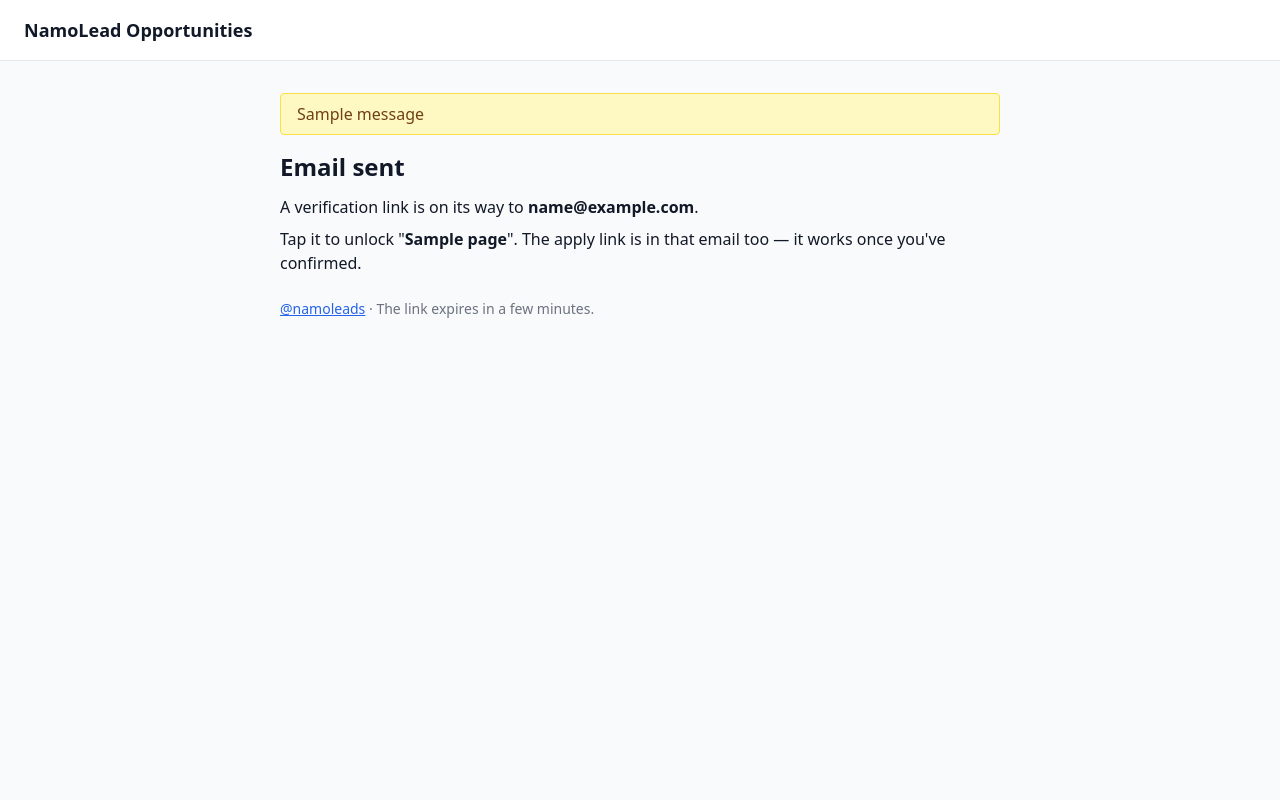
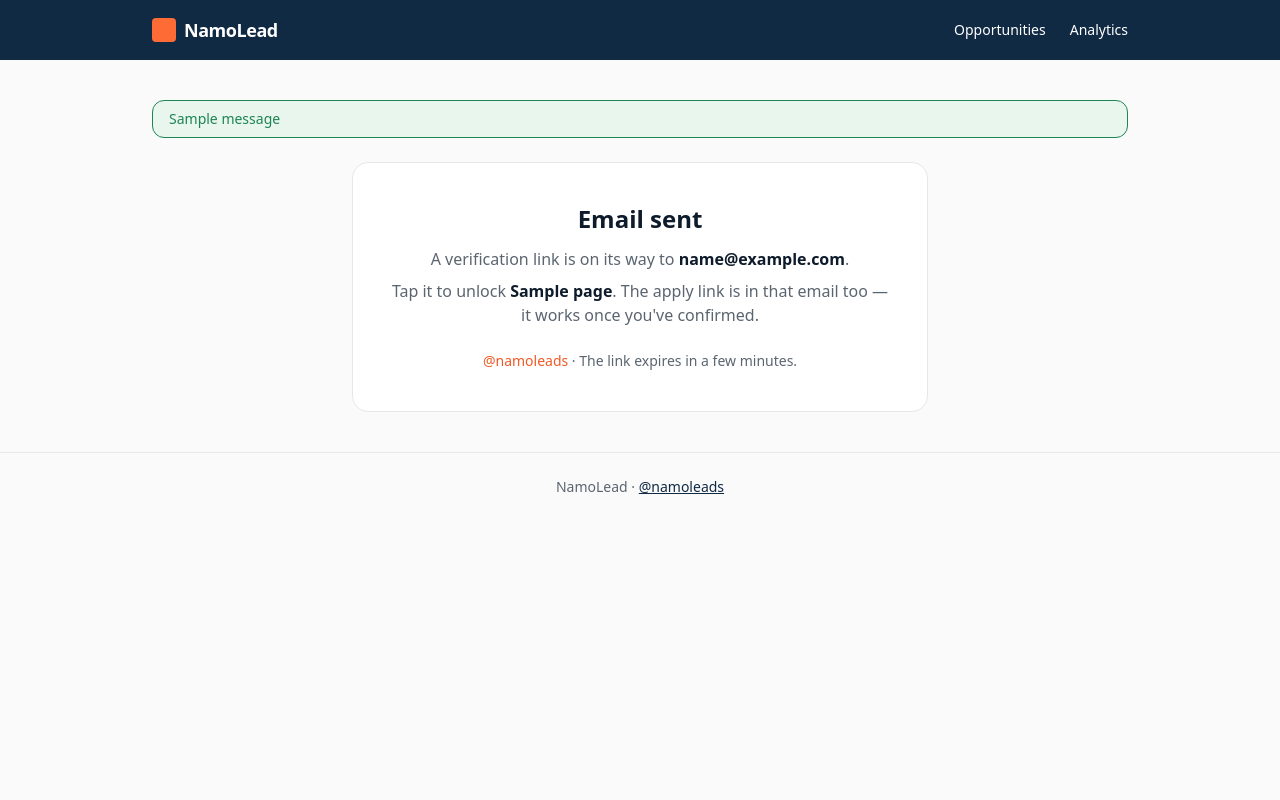
Before and after one commit to PranavAgarkar07/namolead, a Django app: template opportunities/templates/opportunities/unlock_email_sent.html in a window 1280 px wide. Run offline with Django 5.2, Linux system fonts and the light colour scheme; the template is opened without the code that fills it: most values are stand-ins (such as "Sample title", 1, 10 or a date in 2020); one stand-in notice (Sample message) is shown; some libraries are stand-ins or nearby versions.

Commit message:
feat: token-based component UI in orange/white/navy theme
Adds semantic design tokens (namolead/static/css/tokens.css), a reusable
component partial library (brand/nav/button/badge/card/message/stat-card/
empty-state/filter-chip), and refactors all 5 templates onto them. Navy
header band, white cards, orange reserved for interactive/CTA and the
dashboard Verified highlight. Use plain static storage in DEBUG so the
manifest no longer blocks dev.\n\nNo behavioral or data-model changes; 14/14 tests pass.

```diff
--- /dev/null
+++ b/namolead/static/css/tokens.css
@@ -0,0 +1,42 @@
+/* NamoLead design tokens — orange / white / navy */
+:root {
+  /* surfaces */
+  --surface: #fafafa;            /* page background */
+  --surface-2: #ffffff;          /* cards, panels */
+  --surface-3: #f4f5f7;          /* inset fills, hover tint */
+
+  /* ink */
+  --ink: #0d1b2a;                /* navy-blue text, headings */
+  --ink-muted: #5b6570;          /* secondary text */
+
+  /* navy (dominant) */
+  --navy: #102a43;
+  --navy-soft: #1c3d5f;
+  --navy-tint: rgba(16, 42, 67, 0.06);
+
+  /* orange (accent, interactive only) */
+  --orange: #ff6b35;
+  --orange-strong: #f05a24;
+  --orange-soft: #fff1ea;
+
+  /* state */
+  --success: #1f8454;
+  --success-soft: #e8f6ee;
+  --destructive: #d92d20;
+  --destructive-soft: #fdeceb;
+
+  /* borders / shadows */
+  --border: #e5e7eb;
+  --ring: rgba(255, 107, 53, 0.45);
+
+  /* shape */
+  --radius-sm: 6px;
+  --radius: 12px;
+  --radius-lg: 16px;
+  --radius-full: 9999px;
+
+  /* shadow */
+  --shadow-sm: 0 1px 2px rgba(16, 42, 67, 0.06);
+  --shadow: 0 4px 16px rgba(16, 42, 67, 0.10);
+  --shadow-lg: 0 10px 32px rgba(16, 42, 67, 0.14);
+}
--- a/opportunities/templates/opportunities/unlock_email_sent.html
+++ b/opportunities/templates/opportunities/unlock_email_sent.html
@@ -3,15 +3,16 @@
 {% block title %}Check your email · NamoLead{% endblock %}
 
 {% block content %}
-<h1 class="text-2xl font-bold mb-3">Email sent</h1>
-<p class="mb-2">
-  A verification link is on its way to <b>{{ to_email }}</b>.
-</p>
-<p class="mb-6">
-  Tap it to unlock "<b>{{ page.title }}</b>". The apply link is in that email too —
-  it works once you've confirmed.
-</p>
-<p class="text-sm text-gray-500">
-  <a href="https://instagram.com/namoleads" target="_blank" class="text-blue-600 underline">@namoleads</a> · The link expires in a few minutes.
-</p>
+<div class="max-w-xl mx-auto text-center py-10 bg-[var(--surface-2)] border border-[var(--border)] rounded-[var(--radius-lg)] p-8">
+  <h1 class="text-2xl font-bold mb-3">Email sent</h1>
+  <p class="mb-2 text-[var(--ink-muted)]">
+    A verification link is on its way to <b class="text-[var(--ink)]">{{ to_email }}</b>.
+  </p>
+  <p class="mb-6 text-[var(--ink-muted)]">
+    Tap it to unlock <b class="text-[var(--ink)]">{{ page.title }}</b>. The apply link is in that email too — it works once you've confirmed.
+  </p>
+  <p class="text-sm text-[var(--ink-muted)]">
+    <a href="https://instagram.com/namoleads" target="_blank" class="text-[var(--orange-strong)] hover:underline">@namoleads</a> · The link expires in a few minutes.
+  </p>
+</div>
 {% endblock %}
--- a/templates/base.html
+++ b/templates/base.html
@@ -4,17 +4,26 @@
 <meta charset="utf-8">
 <meta name="viewport" content="width=device-width, initial-scale=1">
 <title>{% block title %}NamoLead Opportunities{% endblock %}</title>
+{% load static %}
+<link rel="stylesheet" href="{% static 'css/tokens.css' %}">
 <script src="https://cdn.tailwindcss.com"></script>
+<style>body{font-family:ui-sans-serif,system-ui,-apple-system,'Segoe UI',Roboto,sans-serif;color:var(--ink);background:var(--surface)}</style>
+{% block head %}{% endblock %}
 </head>
-<body class="bg-gray-50 text-gray-900">
-<nav class="bg-white border-b px-6 py-4">
-  <a href="/" class="font-bold text-lg">NamoLead Opportunities</a>
-</nav>
-<main class="max-w-3xl mx-auto px-6 py-8">
+<body class="bg-[var(--surface)] text-[var(--ink)] min-h-screen">
+{% include "components/nav.html" %}
+<main class="max-w-5xl mx-auto px-6 py-10">
 {% if messages %}
-  {% for m in messages %}<div class="bg-yellow-100 border border-yellow-300 text-yellow-900 px-4 py-2 rounded mb-4">{{ m }}</div>{% endfor %}
+  <div class="space-y-2 mb-6">
+    {% for m in messages %}
+      {% include "components/message.html" with message=m level=m.tags %}
+    {% endfor %}
+  </div>
 {% endif %}
 {% block content %}{% endblock %}
 </main>
+<footer class="border-t border-[var(--border)] text-center text-sm text-[var(--ink-muted)] py-6">
+  NamoLead · <a href="https://instagram.com/namoleads" target="_blank" class="text-[var(--navy)] hover:text-[var(--orange)] underline">@namoleads</a>
+</footer>
 </body>
 </html>
--- /dev/null
+++ b/templates/components/badge.html
@@ -0,0 +1,5 @@
+<span class="inline-flex items-center rounded-full px-2.5 py-0.5 text-xs font-medium
+  {% if variant == "orange" %}bg-[var(--orange-soft)] text-[var(--orange-strong)]
+  {% else %}bg-[var(--navy-tint)] text-[var(--navy)]{% endif %}">
+  {{ text }}
+</span>
--- /dev/null
+++ b/templates/components/brand.html
@@ -0,0 +1,4 @@
+<a href="/" class="inline-flex items-center gap-2">
+  <span class="w-6 h-6 rounded bg-[var(--orange)]"></span>
+  <span class="font-bold text-lg tracking-tight">NamoLead</span>
+</a>
--- /dev/null
+++ b/templates/components/empty-state.html
@@ -0,0 +1,5 @@
+<div class="text-center py-16 bg-[var(--surface-2)] border border-dashed border-[var(--border)] rounded-[var(--radius-lg)]">
+  <h2 class="font-semibold text-lg text-[var(--ink)]">{{ title }}</h2>
+  <p class="text-sm text-[var(--ink-muted)] mt-1">{{ body }}</p>
+  {% if action_label %}<div class="mt-4">{% include "components/button.html" with label=action_label url=action_url %}</div>{% endif %}
+</div>
--- /dev/null
+++ b/templates/components/filter-chip.html
@@ -0,0 +1,6 @@
+{% if label %}
+<div class="inline-flex items-center gap-2 rounded-full bg-[var(--orange-soft)] px-3 py-1 text-sm text-[var(--orange-strong)]">
+  <span>{{ label }}</span>
+  <a href="/" class="hover:text-[var(--navy)] font-medium" aria-label="Clear filter">×</a>
+</div>
+{% endif %}
--- /dev/null
+++ b/templates/components/message.html
@@ -0,0 +1,6 @@
+<div
+  {% if level == "error" %}class="rounded-[var(--radius)] bg-[var(--destructive-soft)] text-[var(--destructive)] border border-[var(--destructive)] px-4 py-2 text-sm"
+  {% elif level == "success" %}class="rounded-[var(--radius)] bg-[var(--success-soft)] text-[var(--success)] border border-[var(--success)] px-4 py-2 text-sm"
+  {% else %}class="rounded-[var(--radius)] bg-[var(--navy-tint)] text-[var(--navy)] border border-[var(--border)] px-4 py-2 text-sm"{% endif %}>
+  {{ message }}
+</div>
--- /dev/null
+++ b/templates/components/nav.html
@@ -0,0 +1,9 @@
+<header class="bg-[var(--navy)] text-white">
+  <div class="max-w-5xl mx-auto px-6 py-4 flex items-center justify-between">
+    {% include "components/brand.html" %}
+    <nav class="flex items-center gap-6 text-sm">
+      <a href="/" class="hover:text-[var(--orange)] transition-colors">Opportunities</a>
+      <a href="/analytics/" class="hover:text-[var(--orange)] transition-colors">Analytics</a>
+    </nav>
+  </div>
+</header>
--- /dev/null
+++ b/templates/components/stat-card.html
@@ -0,0 +1,6 @@
+<div
+  {% if accent %}class="bg-[var(--surface-2)] border border-[var(--orange)] rounded-[var(--radius-lg)] p-4 shadow-[var(--shadow-sm)]"
+  {% else %}class="bg-[var(--surface-2)] border border-[var(--border)] rounded-[var(--radius-lg)] p-4 shadow-[var(--shadow-sm)]"{% endif %}>
+  <div class="text-sm text-[var(--ink-muted)]">{{ label }}</div>
+  <div class="text-2xl font-bold text-[var(--navy)]">{{ value }}</div>
+</div>
```
Also changed, not shown: namolead/settings.py (+8 -1 lines), opportunities/templates/opportunities/opportunity_index_page.html (+12 -14 lines), opportunities/templates/opportunities/opportunity_page.html (+22 -16 lines), templates/components/button.html (added, +8 -0 lines), templates/components/card.html (added, +10 -0 lines), tracking/templates/tracking/dashboard.html (+12 -12 lines).
